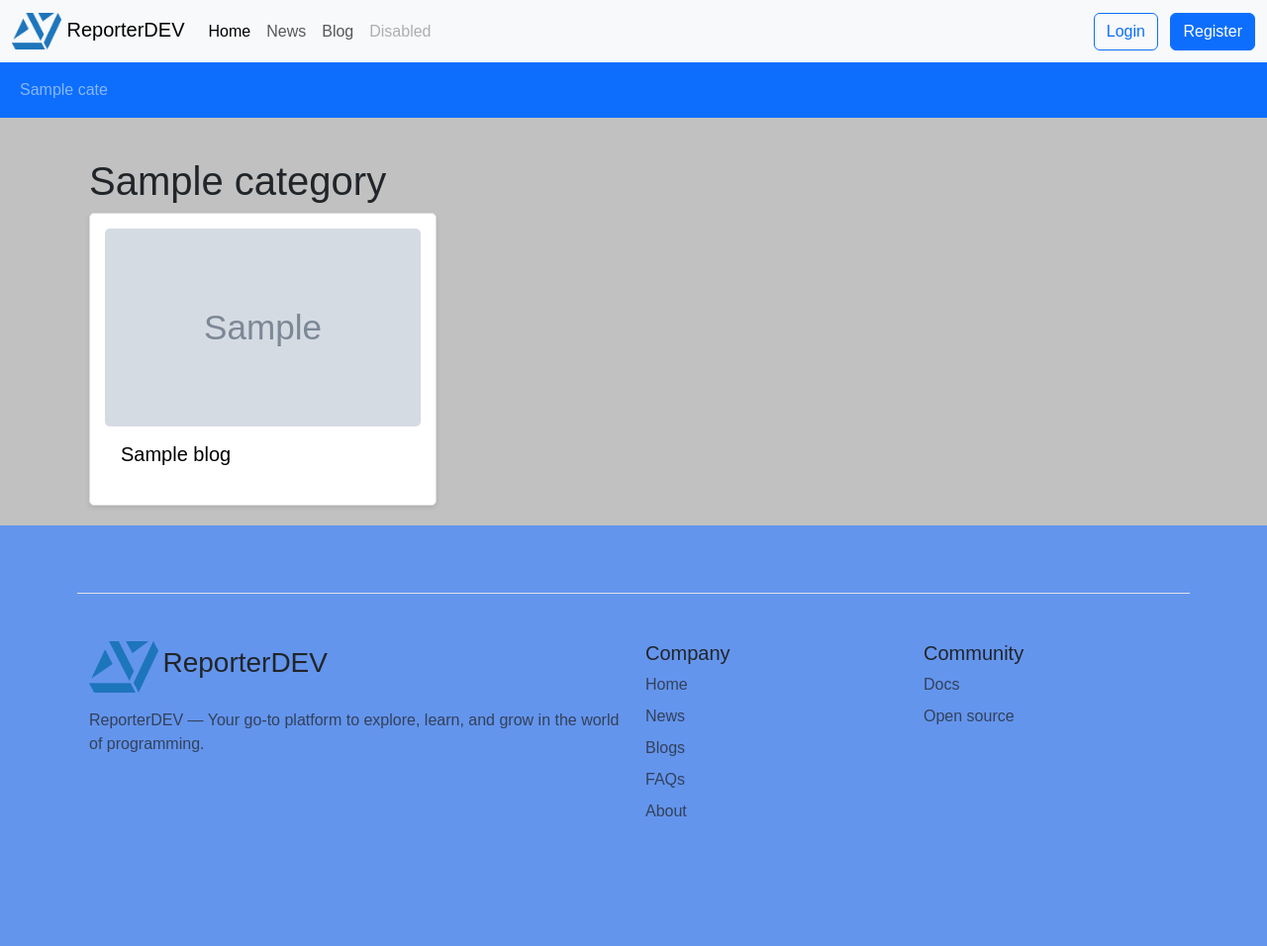
After one commit to phantu279999/ReporterDEV, a Django app: template templates/blogs/blog_category.html in a window 1280 px wide. The commit adds this page. Shown: the whole page at 99% size. Run offline with Django 5.2, Linux system fonts and the light colour scheme; the template is opened without the code that fills it: most values are stand-ins (such as "Sample title", 1, 10 or a date in 2020); grey boxes marked "Sample" are stand-in pictures; some libraries are stand-ins or nearby versions.

Commit message:
update page blog in category

```diff
--- a/core/blogs/urls.py
+++ b/core/blogs/urls.py
@@ -8,4 +8,5 @@ app_name = 'blog'
 urlpatterns = [
 	path('', views.BlogListView.as_view(), name='list_blog'),
 	path('detail/<slug:slug>/', views.DetailBlogView.as_view(), name='detail_blog'),
+	path('news-category/<slug:url>/', views.BlogCategoryView.as_view(), name='blog_category')
 ]
--- a/templates/blogs/base_blog.html
+++ b/templates/blogs/base_blog.html
@@ -17,7 +17,7 @@
                 <ul class="navbar-nav">
                     {% for cate in categories %}
                         <li class="nav-item">
-                            <a class="nav-link" href="#">{{ cate.name }}</a>
+                            <a class="nav-link" href="{% url 'blog:blog_category' url=cate.url %}">{{ cate.name }}</a>
                         </li>
                     {% endfor %}
                 </ul>
--- /dev/null
+++ b/templates/blogs/blog_category.html
@@ -0,0 +1,34 @@
+{% extends 'blogs/base_blog.html' %}
+
+{% block stylesheets %}
+    {{ block.super }}
+{% endblock %}
+
+{% block title %}
+    Blog Dev
+{% endblock %}
+
+{% block content %}
+    <h1>{{ category.name }}</h1>
+    <div class="row row-cols-1 row-cols-md-3 g-4">
+        {% for blog in blogs %}
+            <div class="col">
+                <div class="card">
+                    <a href="{% url 'blog:detail_blog' slug=blog.slug %}">
+                        {% if blog.avatar %}
+                            <img src="/media/{{ blog.avatar }}" class="card-img-top card-img-custom"
+                                 alt="{{ blog.slug }}">
+                        {% else %}
+                            <img src="/media/example.jpg" class="card-img-top card-img-custom" alt="{{ blog.slug }}">
+                        {% endif %}
+                    </a>
+                    <div class="card-body">
+                        <a href="{% url 'blog:detail_blog' slug=blog.slug %}"><h5
+                                class="card-title">{{ blog.title }}</h5>
+                        </a>
+                    </div>
+                </div>
+            </div>
+        {% endfor %}
+    </div>
+{% endblock %}
```
Also changed, not shown: core/blogs/views.py (+22 -1 lines).
